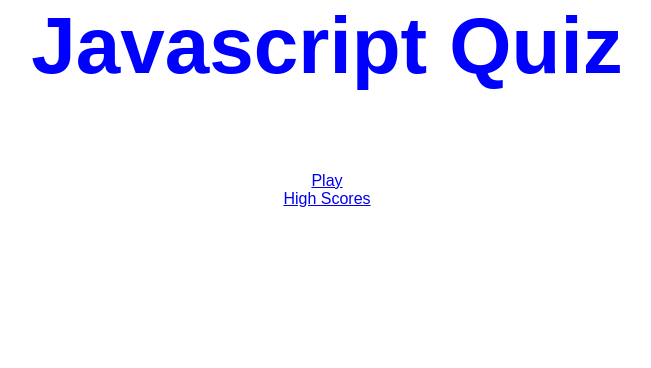
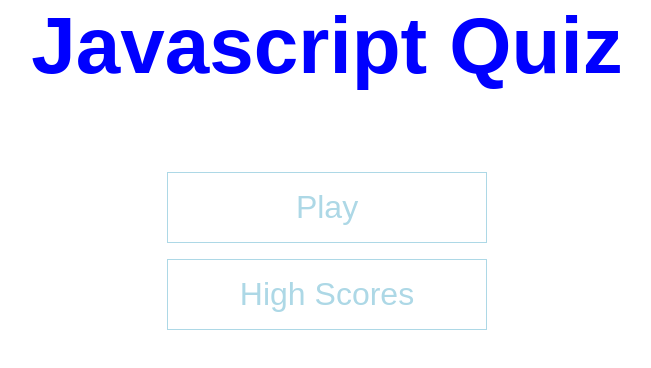
Before and after one commit to salnation/Timer-Based-Quiz-Application, a plain HTML site: page index.html in a window 1280 px wide. Shown: the whole page, without its empty margins (313-964 px from the left). Drawn offline with Linux system fonts and the light colour scheme.

Commit message:
Fourth commit - further css styling added for the button anchor tags - now the buttons pop a little bit more.

```diff
--- a/style.css
+++ b/style.css
@@ -1,13 +1,14 @@
 :root {
     background-color: white
-    font-size:
+    font-size: 60%
 }
 
-*{
+* {
     box-sizing: border-box;
     font-family: Arial, Helvetica, sans-serif;
     margin: 0;
     padding: 0;
+    color: #333;
 }
 
 h1,
@@ -38,6 +39,9 @@ h3 {
 font-size: 3rem;
 font-weight: bold;
 }
+
+/* UTILITIES - container display and using flexbox to center the content */
+
 .container {
     width: 100%;
     height: 100%;
@@ -69,3 +73,24 @@ font-weight: bold;
 .hidden {
     display: none;
 }
+
+/* Next is time to style our anchor tag buttons */
+
+.btn {
+    font-size: 2rem;
+    padding: 1rem 0;
+    width: 20rem;
+    text-align: center;
+    border: 0.1rem solid lightblue;
+    margin-bottom: 1rem;
+    text-decoration: none;
+    color: lightblue;
+    background-color: white;
+}
+
+.btn:hover {
+    cursor: pointer;
+    box-shadow: 0 0.4rem 1.4rem 0 rgba(86, 185, 235, 0.5);
+    transform: translateY(0.1rem);
+    transistion: transform 150ms
+}
```
Also changed, not shown: index.html (+1 -1 lines).
